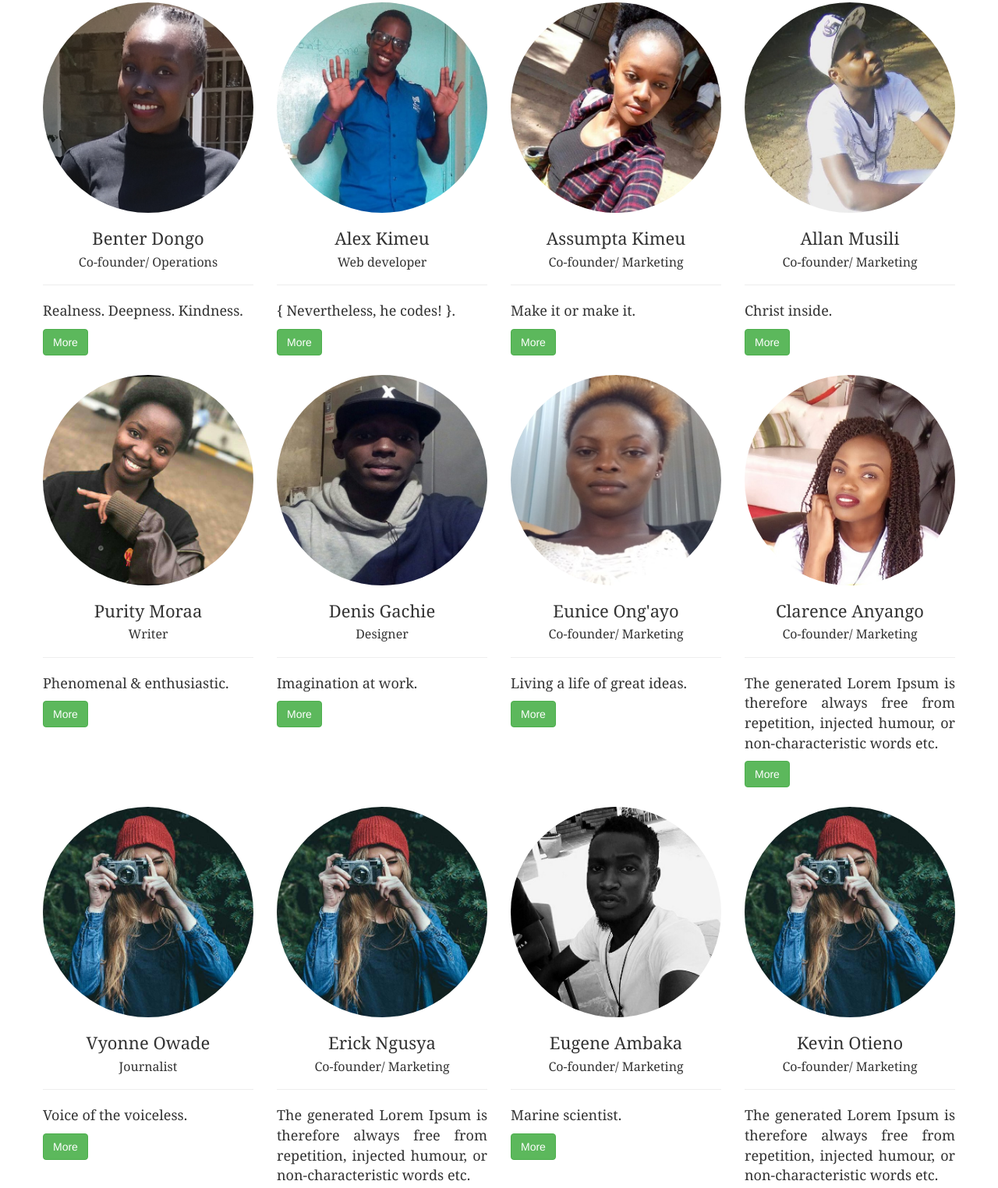
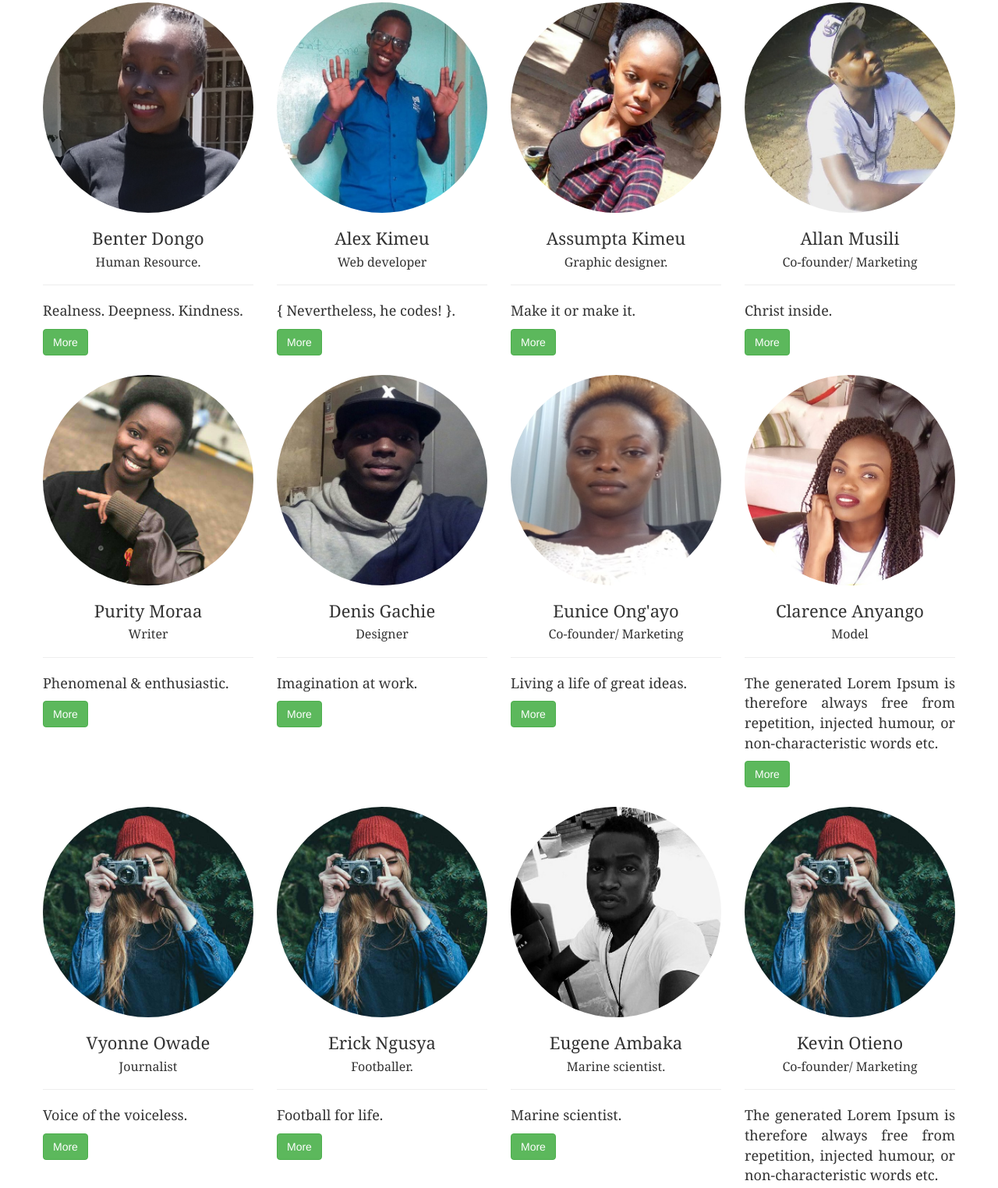
Before and after one commit to bdadg/bdadg.github.io, a plain HTML site: page index.html in a window 1280 px wide. Shown: the part 233-1757 px from the top of the page at 78% size. Drawn offline with nearby package versions, Linux system fonts and the light colour scheme.

Commit message:
Taglines

```diff
--- a/index.html
+++ b/index.html
@@ -44,7 +44,7 @@
                         </ul>
                     </div>
                     <h1 class="text-center">Benter Dongo</h1>
-                    <h2 class="text-center">Co-founder/ Operations</h2>
+                    <h2 class="text-center">Human Resource.</h2>
                     <hr />
                     <p class="text-justify">Realness. Deepness. Kindness.</p>
 
@@ -143,7 +143,7 @@
                         </ul>
                     </div>
                     <h1 class="text-center ">Assumpta Kimeu</h1>
-                    <h2 class="text-center ">Co-founder/ Marketing</h2>
+                    <h2 class="text-center ">Graphic designer.</h2>
                     <hr />
                     <p class="text-justify ">Make it or make it.</p>
 
@@ -389,7 +389,7 @@
                         </ul>
                     </div>
                     <h1 class="text-center ">Clarence Anyango</h1>
-                    <h2 class="text-center ">Co-founder/ Marketing</h2>
+                    <h2 class="text-center ">Model</h2>
                     <hr />
                     <p class="text-justify ">The generated Lorem Ipsum is therefore always free from repetition, injected humour, or non-characteristic words etc.</p>
 
@@ -495,9 +495,9 @@
                         </ul>
                     </div>
                     <h1 class="text-center ">Erick Ngusya</h1>
-                    <h2 class="text-center ">Co-founder/ Marketing</h2>
+                    <h2 class="text-center ">Footballer.</h2>
                     <hr />
-                    <p class="text-justify ">The generated Lorem Ipsum is therefore always free from repetition, injected humour, or non-characteristic words etc.</p>
+                    <p class="text-justify ">Football for life.</p>
 
                     <!-- Trigger the modal with a button -->
                     <button type="button" class="btn btn-success" id="myBtn13">More</button>
@@ -546,7 +546,7 @@
                         </ul>
                     </div>
                     <h1 class="text-center ">Eugene Ambaka</h1>
-                    <h2 class="text-center ">Co-founder/ Marketing</h2>
+                    <h2 class="text-center ">Marine scientist.</h2>
                     <hr />
                     <p class="text-justify ">Marine scientist.</p>
 
```
